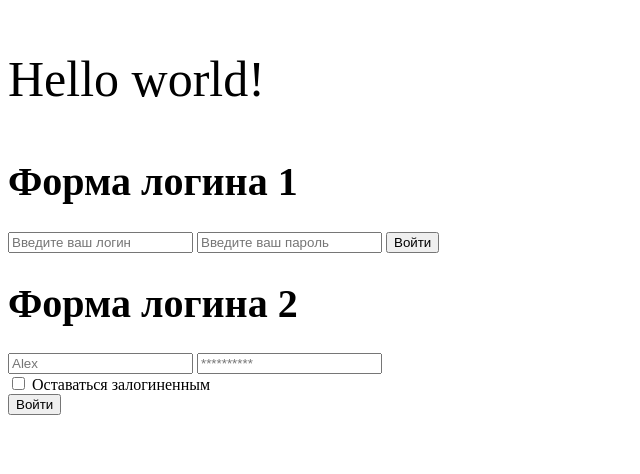
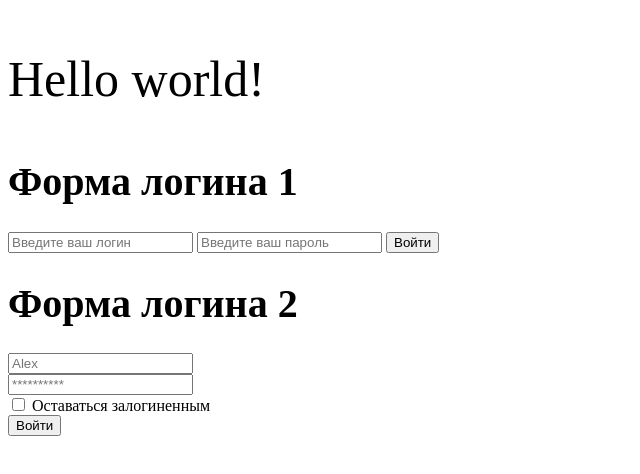
Before and after one commit to Alexander-Linnik-code/AlexLinnik.github.io, a plain HTML site: page index.html in a window 1280 px wide. Shown: the whole page, without its empty margins (0-640 px from the left). Drawn offline with Linux system fonts and the light colour scheme.

Commit message:
corrected

```diff
--- a/index.html
+++ b/index.html
@@ -21,7 +21,7 @@
 
 <h1 style="font-size:40px">Форма логина 2</h1>
 
-<input type="text" name="username" placeholder="Alex">
+<input type="text" name="username" placeholder="Alex"><br/>
 <input type="password" name="password" placeholder="**********">
 <form>
     <input id="html" type="checkbox">
```
